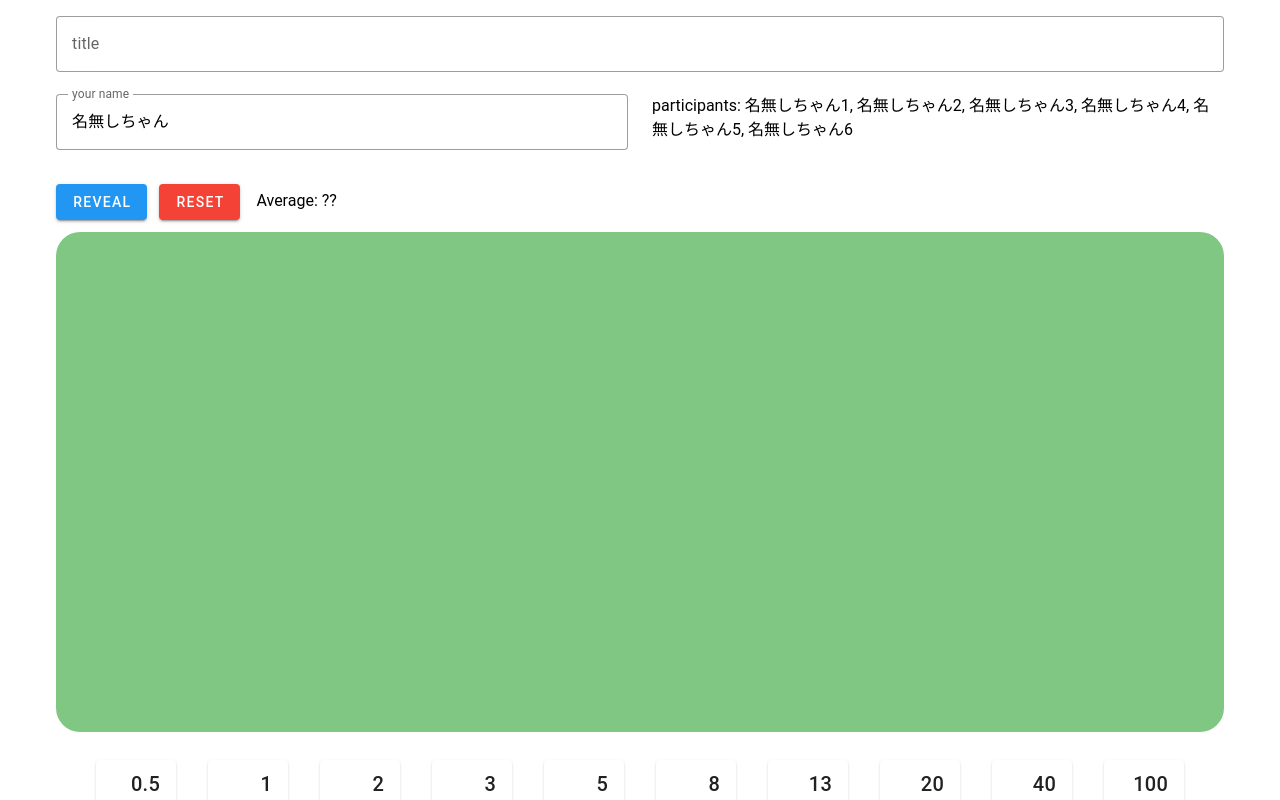
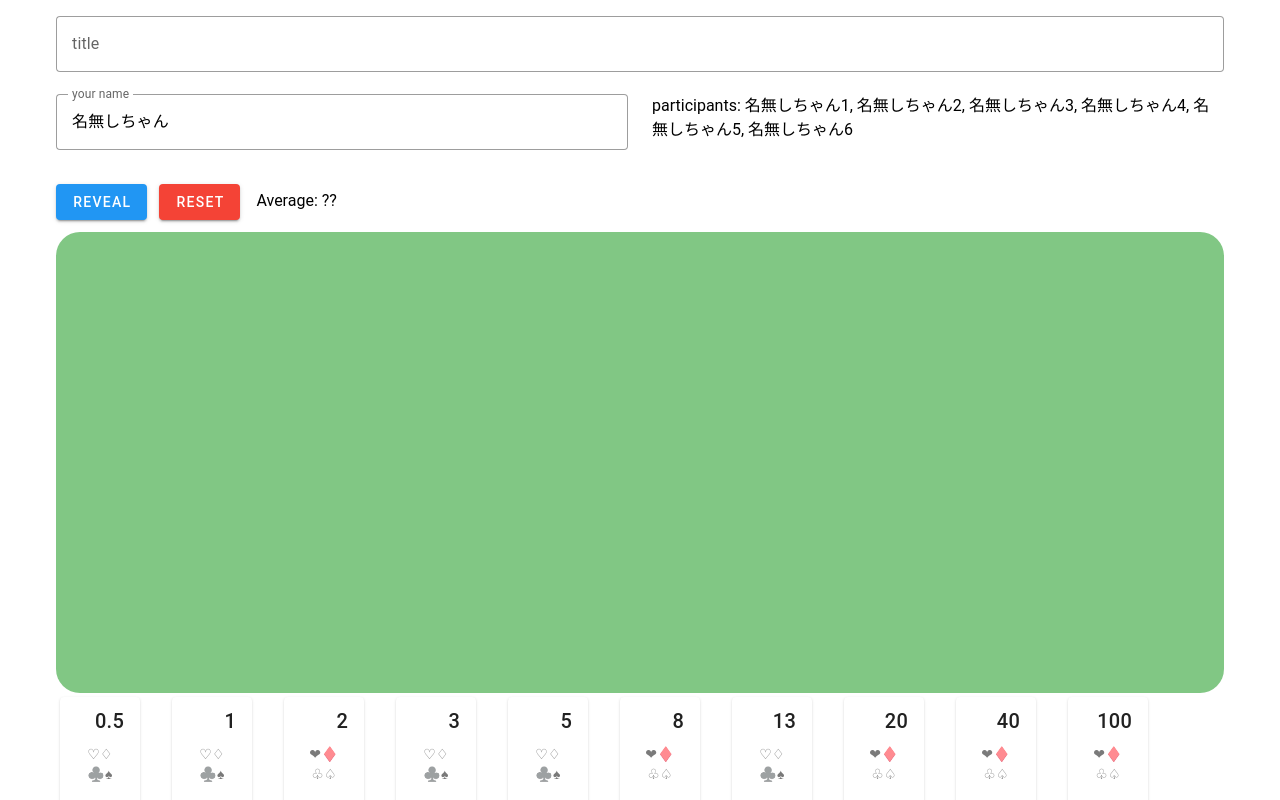
Before and after one commit to kuskyst/poker-chan, a Nuxt app: page / in a window 1280 px wide. Built offline with nearby package versions, Linux system fonts and the light colour scheme.

Commit message:
Update index.vue

```diff
--- a/pages/index.vue
+++ b/pages/index.vue
@@ -1,5 +1,5 @@
 <template>
-  <v-container>
+  <v-container height="100%">
     <v-text-field label="title" variant="outlined" clearable />
     <v-row justify="center" align-items="center">
       <v-col>
@@ -11,9 +11,7 @@
     <v-btn color="blue" @click="reveal">Reveal</v-btn>
     <v-btn color="red" class="ma-3" @click="reset">Reset</v-btn>
     Average: {{ average }}
-    <v-row justify="center">
-      <v-col class="justify-center">
-        <v-sheet @drop.prevent="onDrop" @dragover.prevent rounded="xl" color="green-lighten-2" width="100%" height="500px">
+    <v-sheet @drop.prevent="onDrop" @dragover.prevent rounded="xl" color="green-lighten-2" width="100%" height="60%">
       <div v-for="(card, index) in selectedCards" :key="index" :style="getCardStackStyle(index)">
         <v-card height="135" width="80">
           <v-card-title class="text-end">{{ isOpen ? card : '??' }}</v-card-title>
@@ -23,10 +21,8 @@
         </v-card>
       </div>
     </v-sheet>
-      </v-col>
-    </v-row>
 
-    <v-row justify="center">
+    <v-row>
       <v-col v-for="(card, index) in cards" :key="index" cols="auto" class="d-flex justify-center">
         <v-card
           height="135"
@@ -84,11 +80,11 @@ const onDrop = (event) => {
 };
 
 const getCardStackStyle = (index) => {
-  const random1 = Math.floor(Math.random() * (15 + 1 - 30)) + 30;
+  const random1 = Math.floor(Math.random() * (50 + 1 - 60)) + 30;
   const random2 = Math.floor(Math.random() * (45 + 1 - 55)) + 55;
   const random3 = Math.floor(Math.random() * (0 + 1 - 180)) + 180;
   return {
-    top: `${random1}%`,
+    bottom: `${random1}%`,
     left: `${random2}%`,
     transform: `rotate(${random3}deg)`,
     position: `absolute`,
```
Lines whose indentation alone changed are shown as unchanged.
